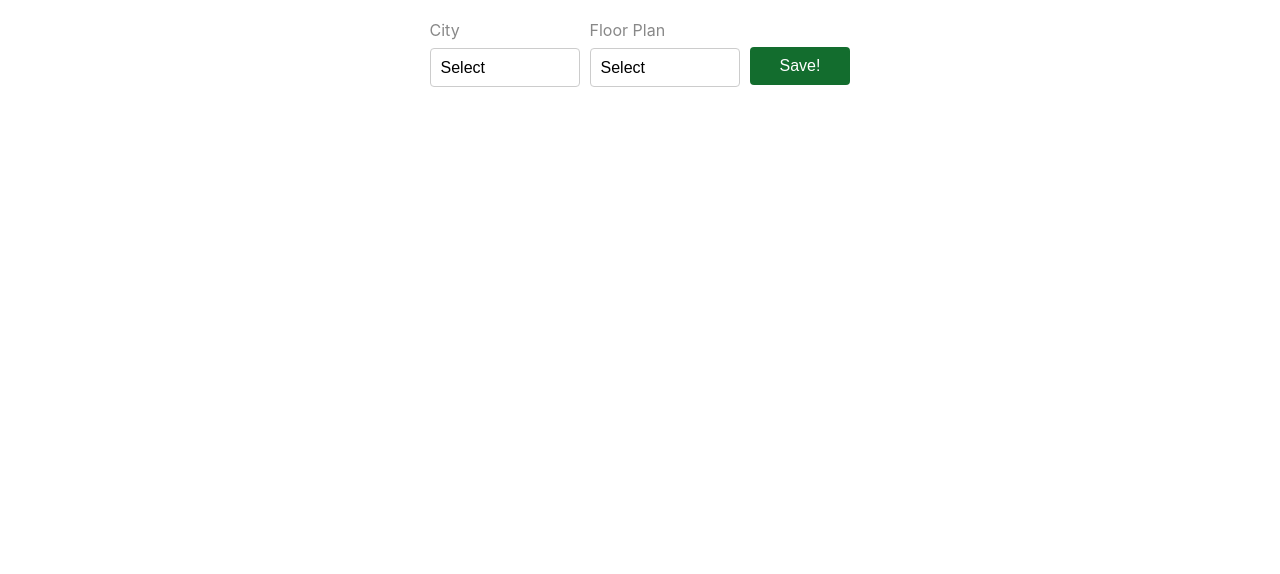
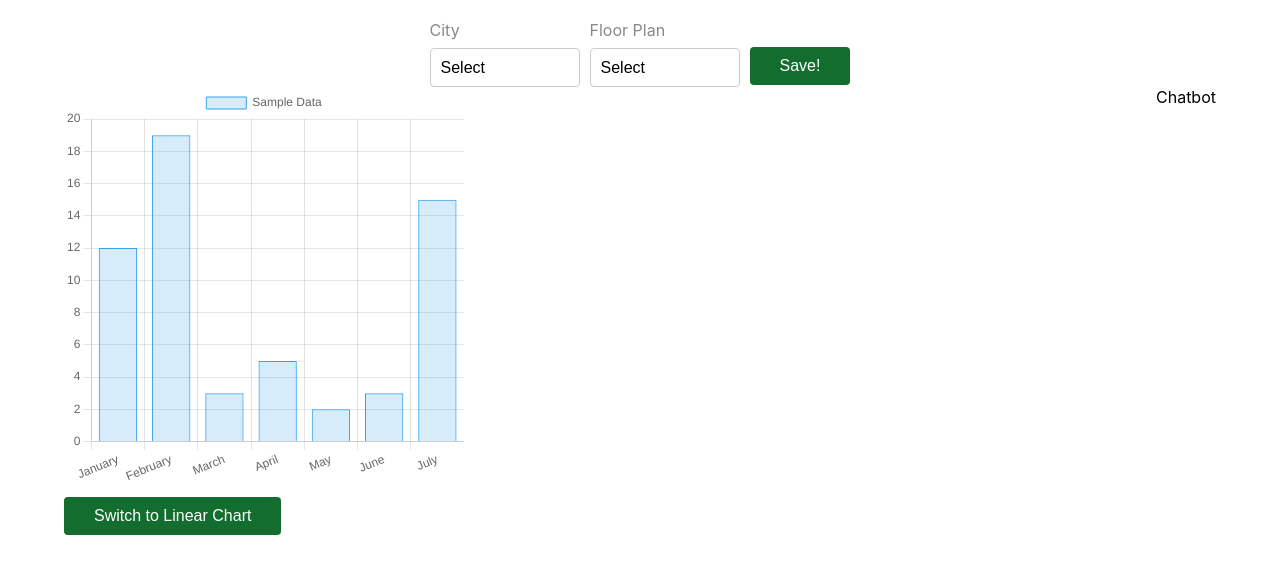
Before and after one commit to dth2701/RateRiseRealty, a React (Create React App) app in the folder app/: page / in a window 1280 px wide. Shown: the top 574 px of the page. Built offline with nearby package versions, Linux system fonts and the light colour scheme.

Commit message:
create switching chart

```diff
--- a/app/package.json
+++ b/app/package.json
@@ -6,6 +6,7 @@
     "@testing-library/jest-dom": "^5.17.0",
     "@testing-library/react": "^13.4.0",
     "@testing-library/user-event": "^13.5.0",
+    "chart.js": "^4.4.2",
     "react": "^18.2.0",
     "react-dom": "^18.2.0",
     "react-scripts": "5.0.1",
--- a/app/src/App.js
+++ b/app/src/App.js
@@ -1,11 +1,13 @@
 import React from 'react';
 import CityFloorPlanSelector from './CityFloorPlanSelector';
 import './App.css';
+import ChartAndChatbot from './ChartAndChatbot';
 
 function App() {
   return (
     <div className="App">
       <CityFloorPlanSelector />
+      <ChartAndChatbot />
     </div>
   );
 }
--- /dev/null
+++ b/app/src/ChartAndChatbot.css
@@ -0,0 +1,8 @@
+.chartAndChatbotContainer {
+        display: flex;
+        flex-direction: row;
+        width: 90%;
+        justify-content: space-between;
+        padding-left: 20px; /* Adjust as needed */
+        padding-right: 20px; /* Adjust as needed */
+}
--- /dev/null
+++ b/app/src/ChartAndChatbot.js
@@ -0,0 +1,15 @@
+import React from 'react'
+import ChartData from './chart-and-chatbot/ChartData'
+import Chatbot from './chart-and-chatbot/Chatbot'
+import './ChartAndChatbot.css'; // Import CSS file for styling
+
+const ChartAndChatbot = () => {
+  return (
+    <div className="chartAndChatbotContainer">
+      <ChartData />
+      <Chatbot />
+    </div>
+  )
+}
+
+export default ChartAndChatbot
--- /dev/null
+++ b/app/src/chart-and-chatbot/ChartData.css
@@ -0,0 +1,14 @@
+    .swicthing-button {
+    padding: 10px 30px;
+    border: none;
+    border-radius: 4px;
+    background-color: #136d2e;
+    color: white;
+    font-size: 16px;
+    cursor: pointer;
+    width: auto;
+    margin-top: 10px;
+  }
+  .swicthing-button:hover {
+    background-color: #06531c;
+  }
--- /dev/null
+++ b/app/src/chart-and-chatbot/ChartData.js
@@ -0,0 +1,31 @@
+import React, { useEffect, useRef, useState } from 'react';
+import Chart from 'chart.js/auto';
+import './ChartData.css'
+import BarChartUI from './chart-switching/BarChartUI';
+import LineChartUI from './chart-switching/LineChartUI';
+
+const ChartData = () => {
+  const chartRef = useRef(null);
+  const chartInstanceRef = useRef(null);
+  const [tab, setTab] = useState('bar')
+
+  const changeTab = () => {
+    if (tab === 'bar') {
+      setTab('line')
+    } else {
+      setTab('bar')
+    }
+  }
+
+
+  return (
+    <div>
+      {tab === 'bar' ? <BarChartUI /> : <LineChartUI />}
+      <button className='swicthing-button' onClick={changeTab}>
+        {tab === 'bar' ? 'Switch to Linear Chart' : 'Switch to Bar Chart'}
+      </button>
+    </div>
+  );
+}
+
+export default ChartData;
--- /dev/null
+++ b/app/src/chart-and-chatbot/Chatbot.js
@@ -0,0 +1,9 @@
+import React from 'react'
+
+const Chatbot = () => {
+  return (
+    <div>Chatbot</div>
+  )
+}
+
+export default Chatbot
--- /dev/null
+++ b/app/src/chart-and-chatbot/chart-switching/BarChartUI.js
@@ -0,0 +1,47 @@
+import React, { useEffect, useRef, useState } from 'react';
+import Chart from 'chart.js/auto';
+
+const BarChartUI = () => {
+
+  const chartRef = useRef(null);
+  const chartInstanceRef = useRef(null);
+    useEffect(() => {
+        if (chartRef && chartRef.current) {
+          if (chartInstanceRef.current) {
+            // If chart instance exists, destroy it before creating a new one
+            chartInstanceRef.current.destroy();
+          }
+
+          const ctx = chartRef.current.getContext('2d');
+          const newChartInstance = new Chart(ctx, {
+            type: 'bar',
+            data: {
+              labels: ['January', 'February', 'March', 'April', 'May', 'June', 'July'],
+              datasets: [{
+                label: 'Sample Data',
+                data: [12, 19, 3, 5, 2, 3, 15],
+                backgroundColor: 'rgba(54, 162, 235, 0.2)',
+                borderColor: 'rgba(54, 162, 235, 1)',
+                borderWidth: 1
+              }]
+            },
+            options: {
+              scales: {
+                y: {
+                  beginAtZero: true
+                }
+              }
+            }
+          });
+
+          // Store the chart instance in a ref
+          chartInstanceRef.current = newChartInstance;
+        }
+      }, []);
+
+  return (
+    <canvas ref={chartRef} width="400" height="400"></canvas>
+  )
+}
+
+export default BarChartUI
--- /dev/null
+++ b/app/src/chart-and-chatbot/chart-switching/LineChartUI.js
@@ -0,0 +1,48 @@
+import React, { useEffect, useRef } from 'react';
+import Chart from 'chart.js/auto';
+
+const LineChartUI = () => {
+  const chartRef = useRef(null);
+  const chartInstanceRef = useRef(null);
+
+  useEffect(() => {
+    if (chartRef && chartRef.current) {
+      if (chartInstanceRef.current) {
+        // If chart instance exists, destroy it before creating a new one
+        chartInstanceRef.current.destroy();
+      }
+
+      const ctx = chartRef.current.getContext('2d');
+      const newChartInstance = new Chart(ctx, {
+        type: 'line',
+        data: {
+          labels: ['January', 'February', 'March', 'April', 'May', 'June', 'July'],
+          datasets: [{
+            label: 'Sample Data',
+            data: [12, 19, 3, 5, 2, 3, 15],
+            borderColor: 'rgba(75, 192, 192, 1)',
+            borderWidth: 2
+          }]
+        },
+        options: {
+          scales: {
+            y: {
+              beginAtZero: true
+            }
+          }
+        }
+      });
+
+      // Store the chart instance in a ref
+      chartInstanceRef.current = newChartInstance;
+    }
+  }, []);
+
+  return (
+    <div>
+      <canvas ref={chartRef} width="400" height="400"></canvas>
+    </div>
+  );
+}
+
+export default LineChartUI;
```
Also changed, not shown: 1 other file (tests, documents, lock files or other folders).
